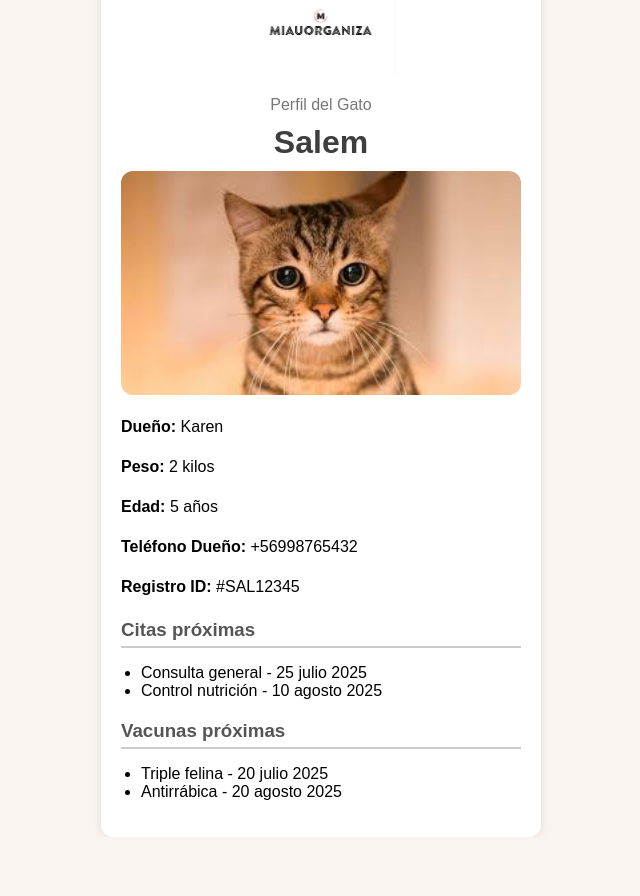
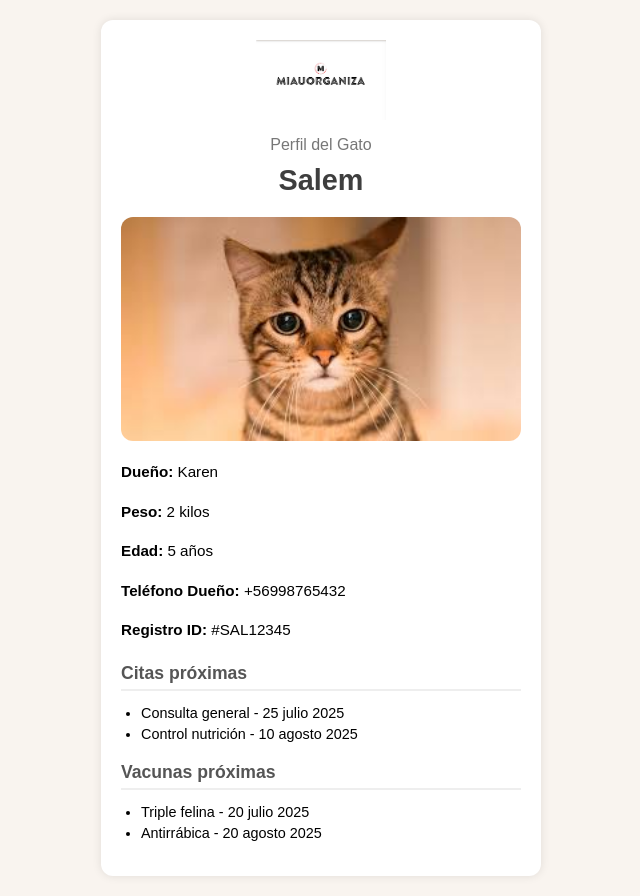
Before and after one commit to TomasJorquera/MiaOrganiza, a plain HTML site: page index.html in a window 1280 px wide. Shown: the whole page, without its empty margins (319-959 px from the left). Before the commit the page ends 837 px from the top, so only its background shows below. Drawn offline with Linux system fonts and the light colour scheme.

Commit message:
Optimizacion para celular
Se optimizo el codigo a celular ya que sera el principal uso de esta aplicacion.

```diff
--- a/index.html
+++ b/index.html
@@ -2,18 +2,18 @@
 <html lang="es">
 <head>
   <meta charset="UTF-8">
-  <meta name="viewport" content="width=device-width, initial-scale=1">
+  <meta name="viewport" content="width=device-width, initial-scale=1.0">
+  <meta name="theme-color" content="#f9f4ef">
+  <meta name="apple-mobile-web-app-capable" content="yes">
   <title>Perfil del Gato - Salem</title>
   <link rel="stylesheet" href="styles.css">
 </head>
 <body>
   <div class="profile-card">
-
     <!-- Logo -->
     <div class="logo-container">
       <img src="image.png" alt="MIAUORGANIZA Logo" class="logo-img">
     </div>
-
 
     <p class="subtitle">Perfil del Gato</p>
     <h1>Salem</h1>
--- a/styles.css
+++ b/styles.css
@@ -1,9 +1,10 @@
+/* Estilos generales */
 body {
   font-family: 'Arial', sans-serif;
   background: #f9f4ef;
   margin: 0;
   padding: 0;
-  height: 100vh;
+  min-height: 100vh;
   display: flex;
   justify-content: center;
   align-items: center;
@@ -11,60 +12,100 @@ body {
 
 .profile-card {
   background: #fff;
-  width: 100%;
+  width: 90%;
   max-width: 400px;
   border-radius: 12px;
   padding: 20px;
   box-shadow: 0 0 10px rgba(0, 0, 0, 0.1);
   text-align: center;
+  margin: 20px auto;
 }
 
-
+/* Logo */
 .logo-container {
   margin-bottom: 15px;
+  display: flex;
+  justify-content: center;
+  align-items: center;
+  height: 80px;
+  overflow: hidden;
 }
 
 .logo-img {
-  width: 150px;
-  height: auto;
+  max-width: 100%;
+  max-height: 100%;
+  object-fit: contain;
+  width: auto;
 }
 
+/* Imagen del gato */
 .profile-img {
   width: 100%;
-  height: auto;
+  max-height: 250px;
   border-radius: 12px;
   margin-top: 10px;
+  object-fit: cover;
 }
 
+/* Textos */
 h1 {
-  margin: 0;
+  margin: 10px 0;
   color: #3e3e3e;
+  font-size: 1.8rem;
 }
 
 .subtitle {
   color: #777;
-  margin-bottom: 10px;
+  margin-bottom: 5px;
+  font-size: 1rem;
 }
 
 .info {
   margin: 15px 0;
-  font-size: 16px;
+  font-size: 0.95rem;
   text-align: left;
-  line-height: 1.5;
+  line-height: 1.6;
 }
 
+/* Secciones */
 .section {
   margin-top: 20px;
   text-align: left;
 }
 
 .section h3 {
-  border-bottom: 2px solid #ccc;
+  border-bottom: 2px solid #eee;
   padding-bottom: 5px;
   margin-bottom: 10px;
   color: #555;
+  font-size: 1.1rem;
 }
 
 ul {
   padding-left: 20px;
+  font-size: 0.9rem;
 }
+
+li {
+  margin-bottom: 5px;
+}
+
+/* Responsive para móviles */
+@media (max-width: 480px) {
+  .profile-card {
+    padding: 15px;
+    width: 85%;
+  }
+
+  .logo-container {
+    height: 70px;
+  }
+
+  .profile-img {
+    max-height: 200px;
+  }
+
+  h1 {
+    font-size: 1.5rem;
+  }
+}
```
